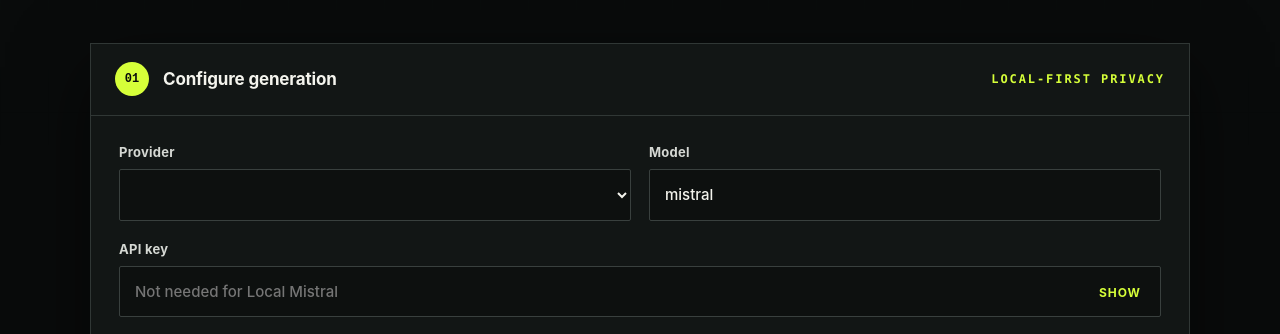
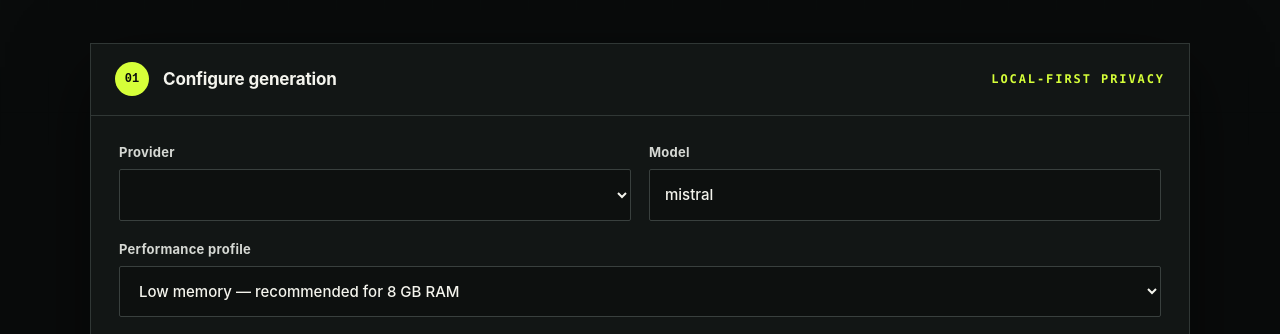
Before and after one commit to SushantChoraghe/automobile-testcase-generation, a website: page public/index.html in a window 1280 px wide. Shown: the part 416-750 px from the top of the page. Drawn offline with Linux system fonts and the light colour scheme; no server answers.

Commit message:
Add low-memory performance profile

```diff
--- a/public/index.html
+++ b/public/index.html
@@ -26,6 +26,12 @@
           <label>Provider<select id="provider" name="provider" required></select></label>
           <label>Model<input id="model" name="model" autocomplete="off" maxlength="120" value="mistral" placeholder="Enter a model ID" required></label>
         </div>
+        <label id="performance-profile-label">Performance profile
+          <select id="performance-profile" name="performanceProfile">
+            <option value="low_memory">Low memory — recommended for 8 GB RAM</option>
+            <option value="balanced">Balanced — 16 GB RAM or more</option>
+          </select>
+        </label>
         <label id="api-key-label">API key
           <div class="secret-field">
             <input id="api-key" name="apiKey" type="password" autocomplete="off" maxlength="500" placeholder="Not needed for Local Mistral">
```
